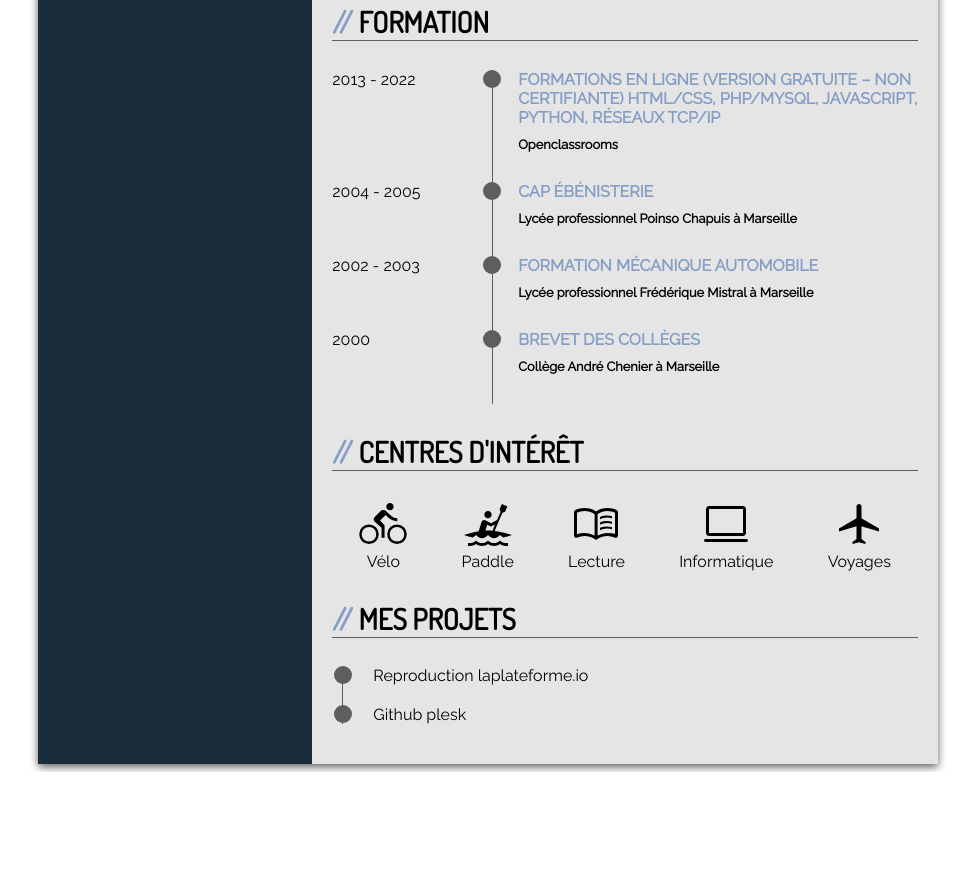
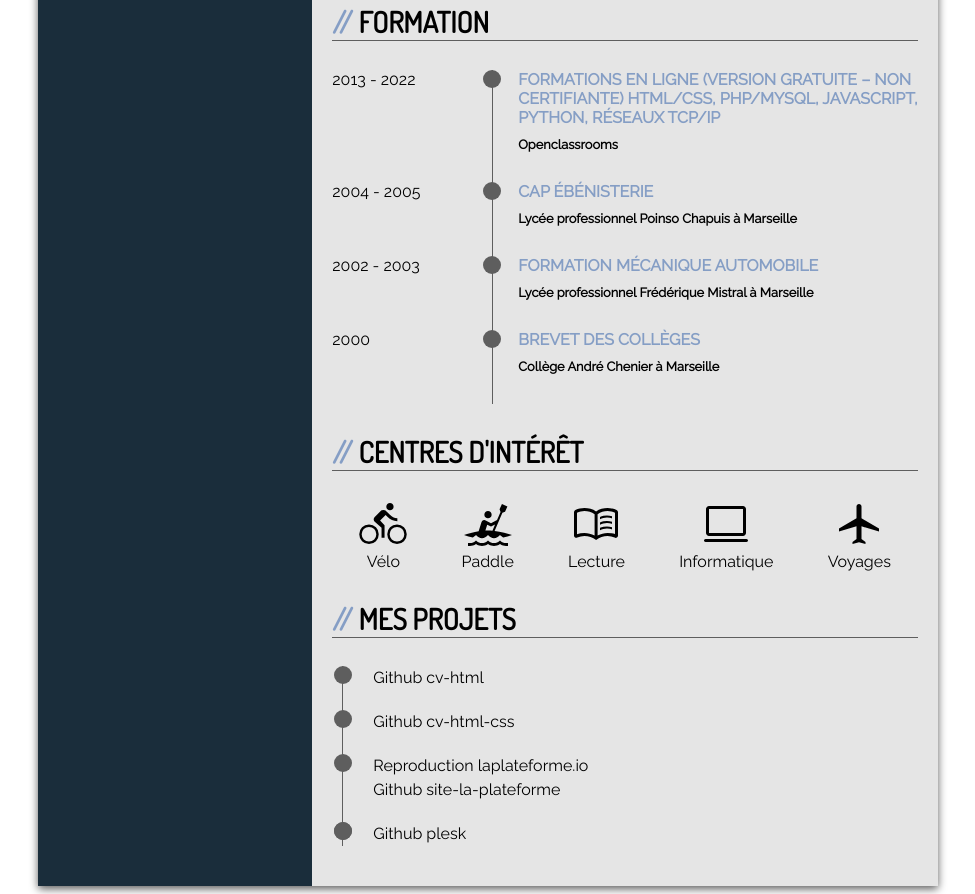
Before and after one commit to alban-martinant-de-preneuf/plesk, a plain HTML site: page index.html in a window 1280 px wide. Shown: the part 1294-2188 px from the top of the page, without its empty margins (152-1127 px from the left). Before the commit the page ends 2066 px from the top, so only its background shows below. Drawn offline with nearby package versions, Linux system fonts and the light colour scheme.

Commit message:
Ajout des liens demandés

```diff
--- a/cv-alban-martinant-de-preneuf.css
+++ b/cv-alban-martinant-de-preneuf.css
@@ -132,6 +132,7 @@ aside section {
     position: relative;
     padding-left: 30px;
     margin-bottom: 20px;
+    line-height: 1.5em;
 }
 
 .projects .blackPoint {
--- a/index.html
+++ b/index.html
@@ -263,7 +263,19 @@
                 <div class="projects">
                     <div>
                         <div class="blackPoint"></div>
-                        <a href="https://alban-martinant-de-preneuf.students-laplateforme.io/site-la-plateforme/accueil.html">Reproduction laplateforme.io</a>
+                        <a href="https://github.com/alban-martinant-de-preneuf/cv-html">Github cv-html</a>
+                    </div>
+                    <div>
+                        <div class="blackPoint"></div>
+                        <a href="https://github.com/alban-martinant-de-preneuf/cv-html-css">Github cv-html-css</a>
+                    </div>
+                    <div>
+                        <div class="blackPoint"></div>
+                        <a href="https://alban-martinant-de-preneuf.students-laplateforme.io/site-la-plateforme/accueil.html">Reproduction laplateforme.io</a><br>
+                        <a href="https://github.com/alban-martinant-de-preneuf/site-la-plateforme">Github site-la-plateforme</a>
+                    </div>
+                    <div>
+                        <div class="blackPoint"></div>
                     </div>
                     <div>
                         <div class="blackPoint"></div>
```
